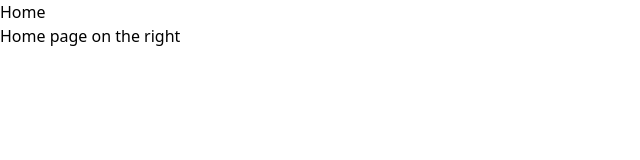
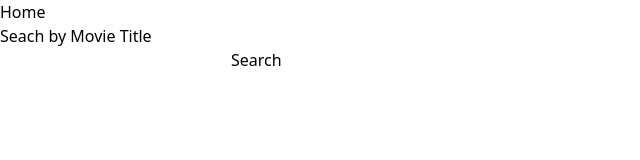
Before and after one commit to SNelson723/movies, a React (Vite) app: page / in a window 1280 px wide. Shown: the top 160 px of the page, without its empty margins (0-640 px from the left). Built offline with nearby package versions, Linux system fonts and the light colour scheme.

Commit message:
Added basic search elements, moving on to sending axios requests to the movide databse api

```diff
--- a/package.json
+++ b/package.json
@@ -11,6 +11,7 @@
   },
   "dependencies": {
     "@tailwindcss/vite": "^4.0.0",
+    "axios": "^1.7.9",
     "react": "^18.3.1",
     "react-dom": "^18.3.1",
     "react-router": "^7.1.3",
--- a/src/pages/Home.tsx
+++ b/src/pages/Home.tsx
@@ -1,11 +1,27 @@
-
+import { useState } from "react";
+import axios from 'axios';
 
 const Home = () => {
+  const [text, setText] = useState<string>("");
+
   return (
-    <div>
-      Home page on the right
+    <div className="w-[calc(100vw-150px)] h-[100vh] my-5">
+      <div className="flex justify-center">
+        <div>
+          <div>
+            <p className="text-center py-2">Seach by Movie Title</p>
+          </div>
+          <input
+            className="py-1 rounded-l-md"
+            type="text"
+            value={text}
+            onChange={(e) => setText(e.currentTarget.value)}
+          />
+          <button className="border rounded-r-md px-2 py-1">Search</button>
+        </div>
+      </div>
     </div>
-  )
+  );
 };
 
 export default Home;
```
Also changed, not shown: 1 other file (tests, documents, lock files or other folders).
